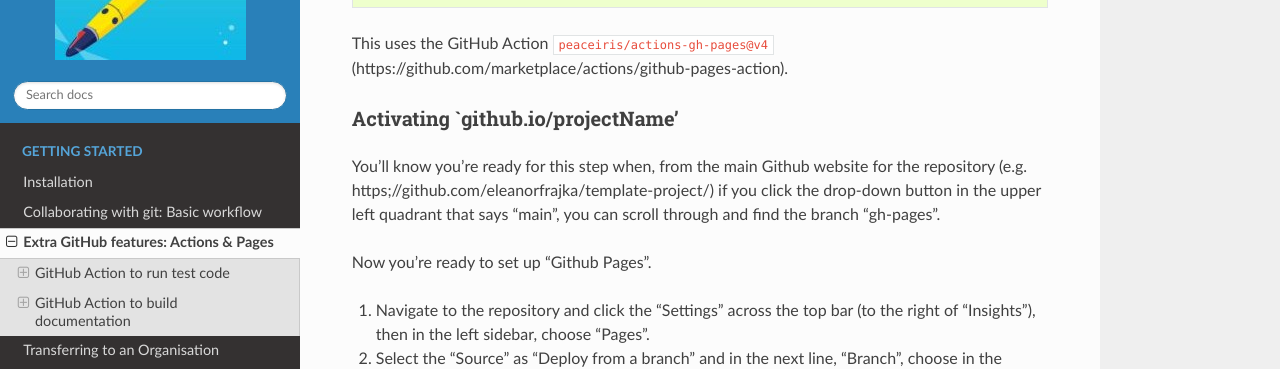
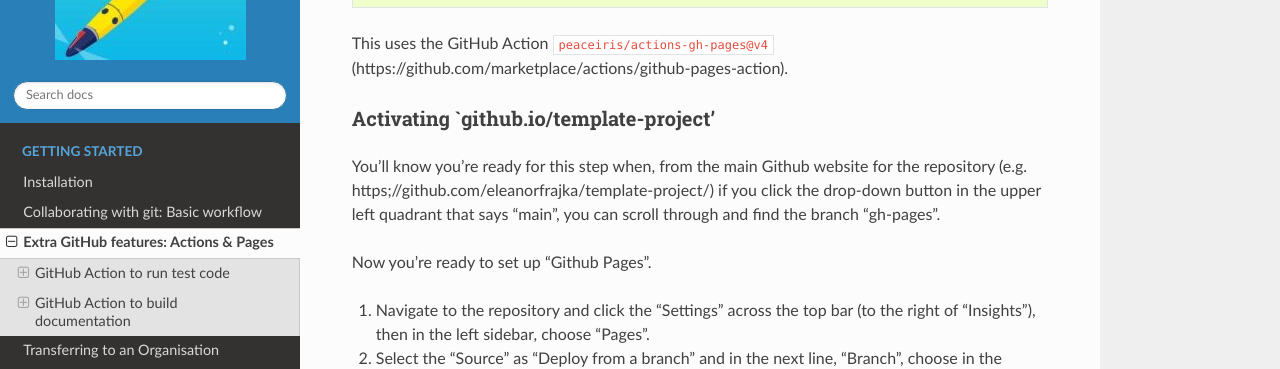
Before and after one commit to eleanorfrajka/template-project, a Sphinx documentation site: the page built from docs/source/github.md, in a window 1280 px wide and 900 px high, scrolled down 5942 px. Shown: the part 155-524 px from the top of the window. Built offline with Sphinx 7.4.7 and the Read the Docs theme 3.1.0, drawn with Linux system fonts in a browser that asks for light colours; pages that are not in the unit, such as notebooks, are missing from menus.

````diff
--- a/docs/source/github.md
+++ b/docs/source/github.md
@@ -205,7 +205,7 @@ The last step "Deploy" generates or updates the `gh-pages` branch: https://githu
 ```
 This uses the GitHub Action `peaceiris/actions-gh-pages@v4` (https://github.com/marketplace/actions/github-pages-action).
 
-##### Activating `github.io/projectName'
+##### Activating `github.io/template-project'
 
 You'll know you're ready for this step when, from the main Github website for the repository (e.g. https;//github.com/eleanorfrajka/template-project/) if you click the drop-down button in the upper left quadrant that says "main", you can scroll through and find the branch "gh-pages".
 
--- a/docs/source/index.rst
+++ b/docs/source/index.rst
@@ -7,7 +7,7 @@
 Welcome to projectName's documentation!
 ======================================
 
-`template-project` is a repository to demonstrate the structure of a Python project `projectName`, the use of git via Github for collaborative coding, GitHub Actions for running tests and building documentation, and deploying the documentation on GitHub Pages.
+`template-project` is a repository to demonstrate the structure of a Python project `template-project`, the use of git via Github for collaborative coding, GitHub Actions for running tests and building documentation, and deploying the documentation on GitHub Pages.
 
 For recommendations or bug reports, please visit https://github.com/eleanorfrajka/template-project/issues/new
 
@@ -33,7 +34,7 @@ For recommendations or bug reports, please visit https://github.com/eleanorfrajk
    :maxdepth: 3
    :caption: Help and reference
 
-   projectName
+   template-project
    faq
 
 Indices and tables
````
Also changed, not shown: other parts of docs/source/index.rst (+1 -0 lines), docs/source/installation.md (+1 -1 lines).
